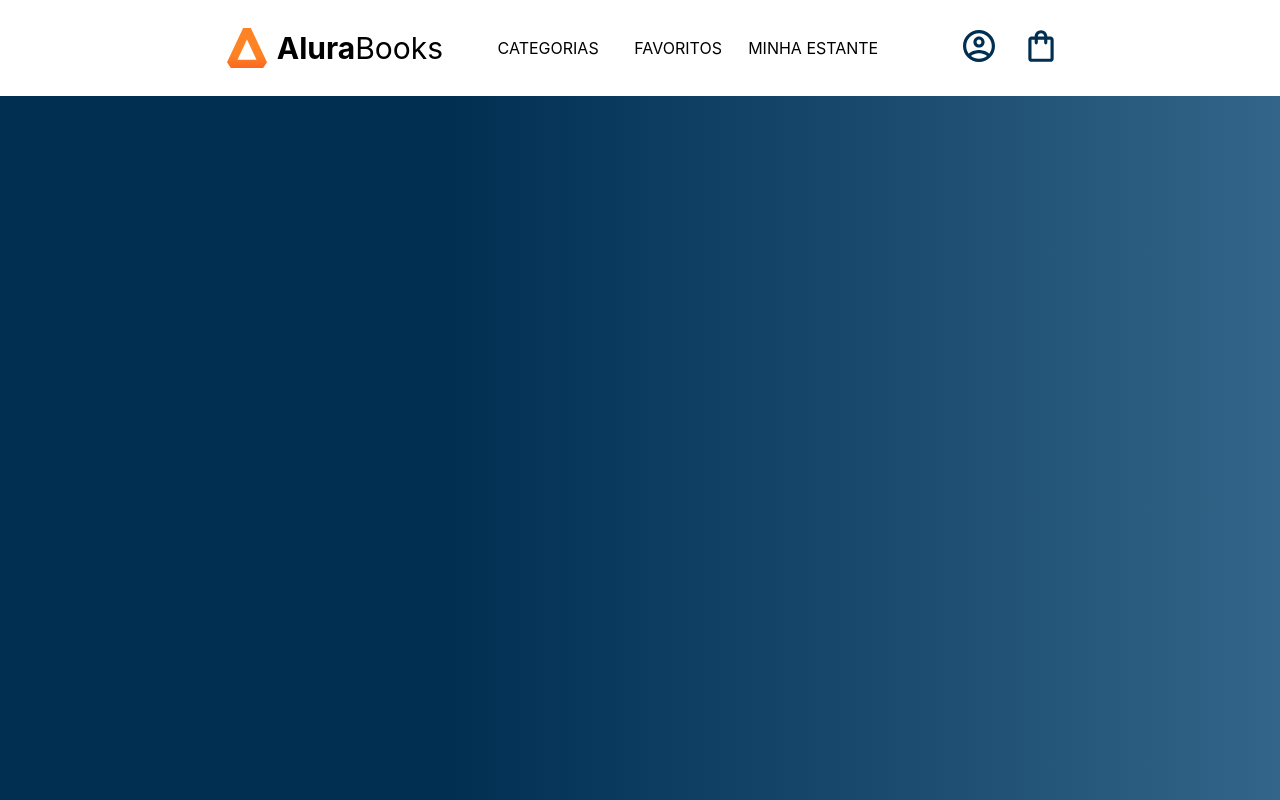
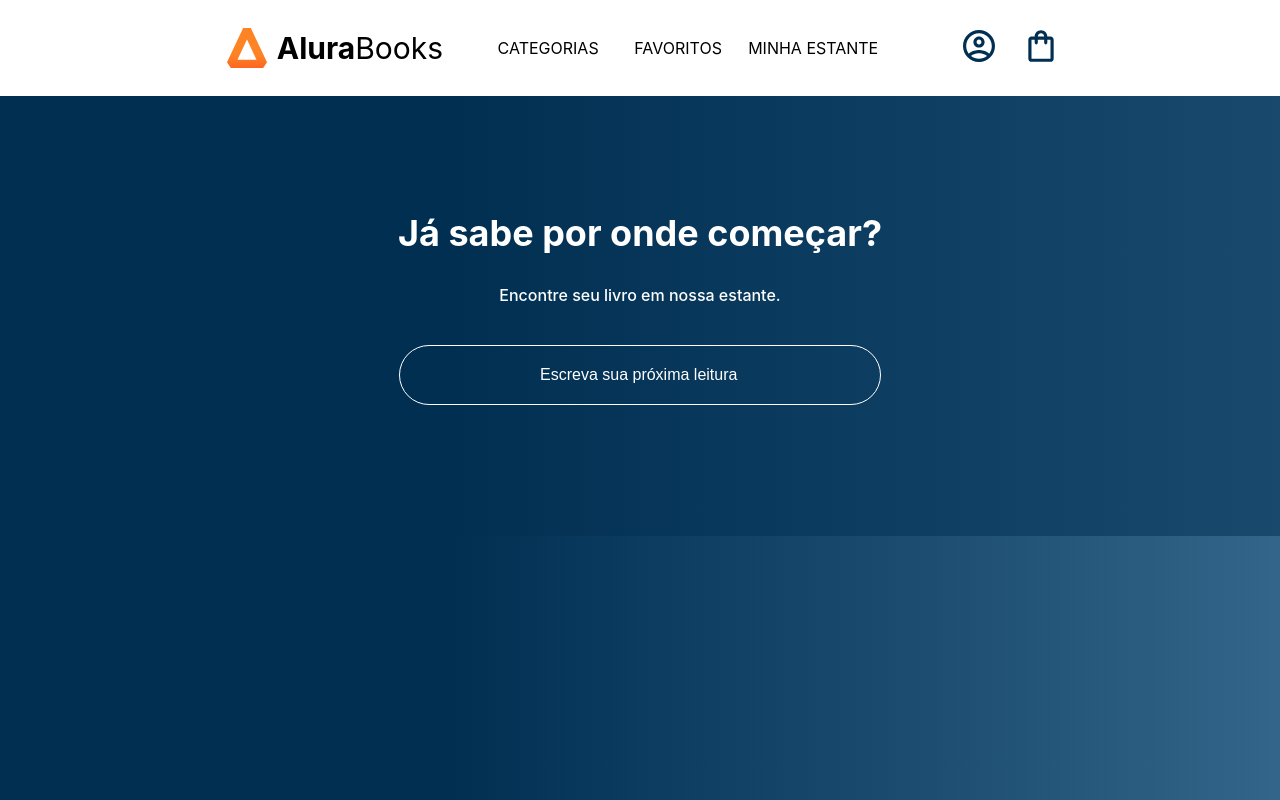
Before and after one commit to mitugui/React-Comece-Seu-Projeto-Full-Stack, a React (Create React App) app in the folder alura-books/: page / in a window 1280 px wide. Built offline with nearby package versions, Linux system fonts and the light colour scheme.

Commit message:
Criação do component Search

```diff
--- a/alura-books/src/App.js
+++ b/alura-books/src/App.js
@@ -1,4 +1,5 @@
 import Header from './components/Header'
+import Search from './components/Search'
 import styled from 'styled-components'
 
 const AppContainer = styled.div`
@@ -11,6 +12,7 @@
   return (
     <AppContainer>
       <Header />
+      <Search />
     </AppContainer>
   )
 }
--- /dev/null
+++ b/alura-books/src/components/Input.js
@@ -0,0 +1,20 @@
+import styled from "styled-components";
+
+const Input = styled.input`
+    border: 1px solid #FFF;
+    background: transparent;
+    border: 1px solid #FFF;
+    padding: 20px 140px;
+    border-radius: 50px;
+    width: 200px;
+    color: #FFF;
+    font-size: 16px;
+    margin-bottom: 10px;
+
+    &::placeholder {
+            color: #FFF;
+            font-size: 16px;
+    }
+`
+
+export default Input
--- /dev/null
+++ b/alura-books/src/components/Search.js
@@ -0,0 +1,39 @@
+import styled from 'styled-components'
+import Input from './Input'
+
+const SearchContainer = styled.section`
+    background-image: linear-gradient(90deg, #002F52 35%, #326589 165%);
+    color: #FFF;
+    text-align: center;
+    padding: 85px 0;
+    height: 270px;
+    width: 100%;
+`
+
+const Title = styled.h2`
+    color: #FFF;
+    font-size: 36px;
+    text-align: center;
+    width: 100%;
+`
+
+const Subtitle = styled.h3`
+    font-size: 16px;
+    font-weight: 500;
+    margin-bottom: 40px;
+`
+
+function Search() {
+    return (
+        <SearchContainer>
+            <Title>Já sabe por onde começar?</Title>
+            <Subtitle>Encontre seu livro em nossa estante.</Subtitle>
+            <Input
+                type="text"
+                placeholder="Escreva sua próxima leitura"
+            />
+        </SearchContainer>
+    )
+}
+
+export default Search
```
